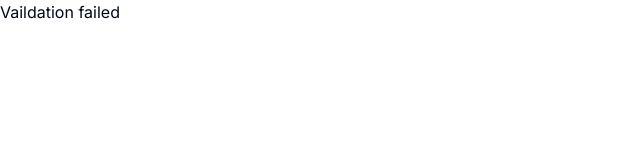
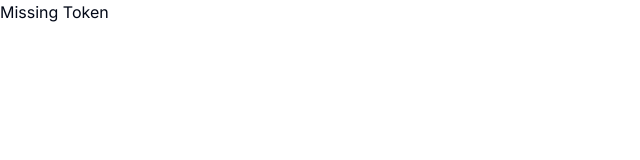
Before and after one commit to Baqir-Naqvi/codex, a Next.js app: page /en/auth/verifyemail in a window 1280 px wide. Shown: the top 160 px of the page, without its empty margins (0-640 px from the left). Built offline with nearby package versions, Linux system fonts and the light colour scheme.

Commit message:
Logs debugging

```diff
--- a/src/app/[lang]/auth/verifyemail/page.jsx
+++ b/src/app/[lang]/auth/verifyemail/page.jsx
@@ -5,13 +5,14 @@ import SetPassword from '@/components/auth/SetPassword'
 async function page({ searchParams }) {
     const token = searchParams.token;
     if (!token) {
-        return <div>Vaildation failed</div>;
+        return <div>Missing Token</div>;
     }
     const res = await fetch(
       `${process.env.NEXT_PUBLIC_BASE_URL}api/auth/verifyemail?token=${token}`
     );
     const data = await res.json();
     let email=data.body
+    console.log(data)
   return (
     <div
       className="flex flex-col items-center justify-center h-screen
```
